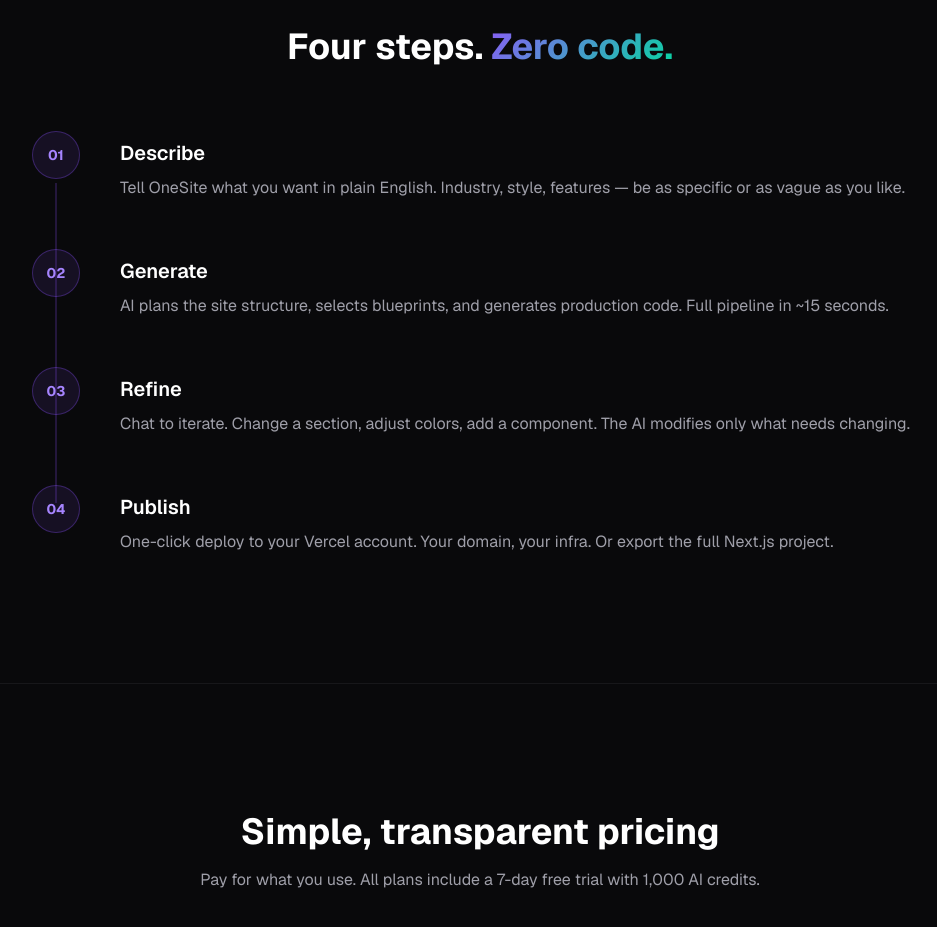
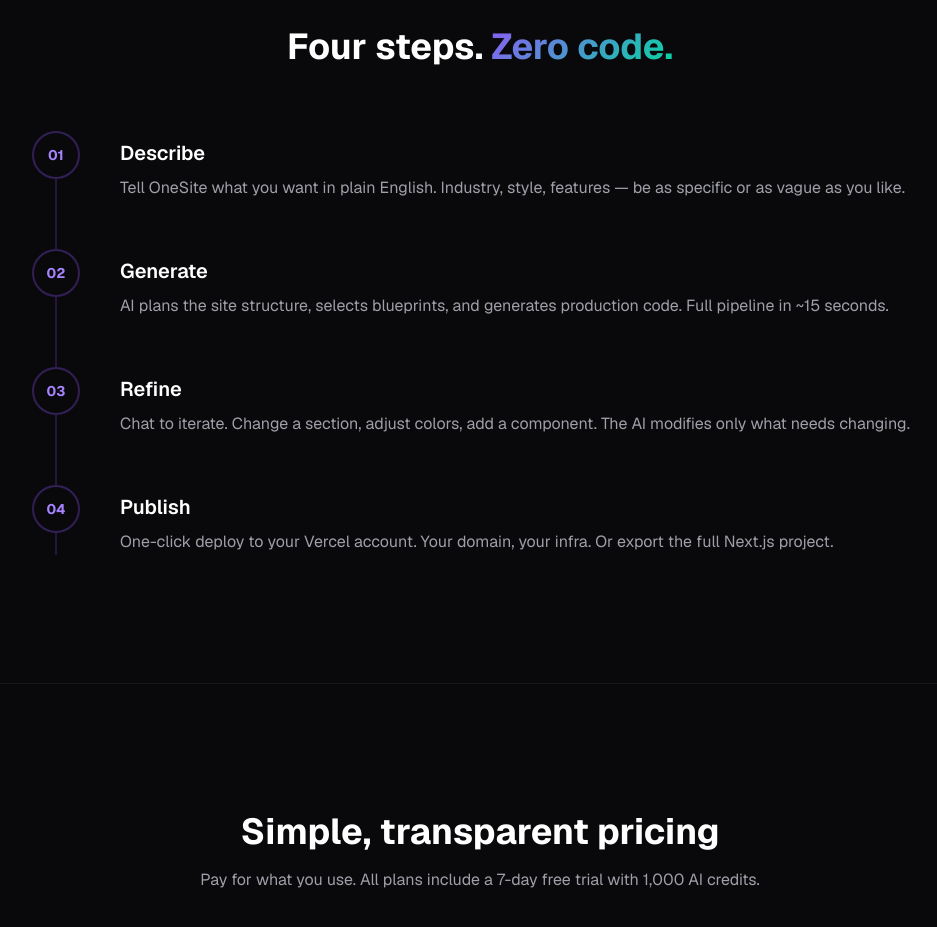
Before and after one commit to whg517/onesite-landing, a Next.js app: page / in a window 1280 px wide. Shown: the part 2980-3907 px from the top of the page, without its empty margins (160-1097 px from the left). Built offline with nearby package versions, Linux system fonts and the light colour scheme.

Commit message:
fix: use bg-mask approach for timeline — circles cover the line
Instead of guessing pixel offsets for top/bottom, the line now spans the
full height and each circle has an opaque bg-[#09090b] that naturally
masks it. The border was bumped to 2px for cleaner separation.

```diff
--- a/src/app/page.tsx
+++ b/src/app/page.tsx
@@ -443,14 +443,14 @@ function HowItWorks() {
         </div>
 
         <div className="relative">
-          {/* timeline line — runs between circles, not through them */}
-          <div className="absolute left-[23px] top-[52px] bottom-[52px] w-0.5 bg-violet-500/20 hidden md:block" />
+          {/* timeline line — full height, circles mask it visually */}
+          <div className="absolute left-[23px] top-0 bottom-0 w-0.5 bg-violet-500/20 hidden md:block" />
 
           <div className="space-y-12">
             {steps.map((s) => (
               <div key={s.num} className="flex gap-6 md:gap-10">
                 <div className="relative shrink-0">
-                  <div className="w-12 h-12 rounded-full bg-violet-500/10 border border-violet-500/30 flex items-center justify-center text-sm font-bold text-violet-400">
+                  <div className="w-12 h-12 rounded-full bg-[#09090b] border-2 border-violet-500/30 flex items-center justify-center text-sm font-bold text-violet-400">
                     {s.num}
                   </div>
                 </div>
```
